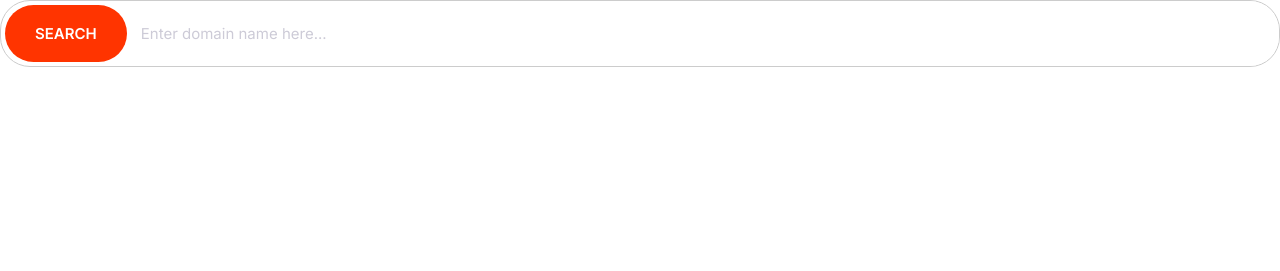
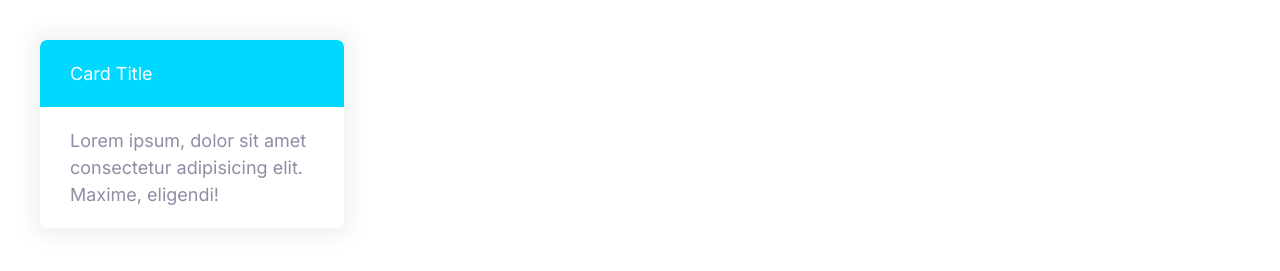
Before and after one commit to Magus-programmer/Clould-hosting, a plain HTML site: page index.html in a window 1280 px wide. Drawn offline with Linux system fonts and the light colour scheme.

Commit message:
Define the cards.

```diff
--- a/css/styles.css
+++ b/css/styles.css
@@ -278,3 +278,25 @@ a {
     font-size: 1.5rem;
   }
 }
+
+/* Cards */
+.card {
+  border-radius: 7px;
+  box-shadow: 0 0 20px 10px #f3f3f3;
+  overflow: hidden;
+}
+
+.card__header,
+.card__body {
+  padding: 2rem 3rem;
+}
+
+.card--primary .card__header {
+  background: var(--color-primary);
+  color: #fff;
+}
+
+.card--secondary .card__header {
+  background: var(--color-secondary);
+  color: #fff;
+}
--- a/index.html
+++ b/index.html
@@ -14,13 +14,14 @@
     <link rel="stylesheet" href="css/styles.css" />
   </head>
   <body>
-    <div class="input-group">
-      <button class="btn btn--accent">Search</button>
-      <input
-        type="text"
-        class="input"
-        placeholder="Enter domain name here..."
-      />
+    <div style="width: 30%; padding: 4rem">
+      <div class="card card--secondary">
+        <header class="card__header">Card Title</header>
+        <div class="card__body">
+          Lorem ipsum, dolor sit amet consectetur adipisicing elit. Maxime,
+          eligendi!
+        </div>
+      </div>
     </div>
   </body>
 </html>
```
Also changed, not shown: components/cards.html (added, +9 -0 lines).
